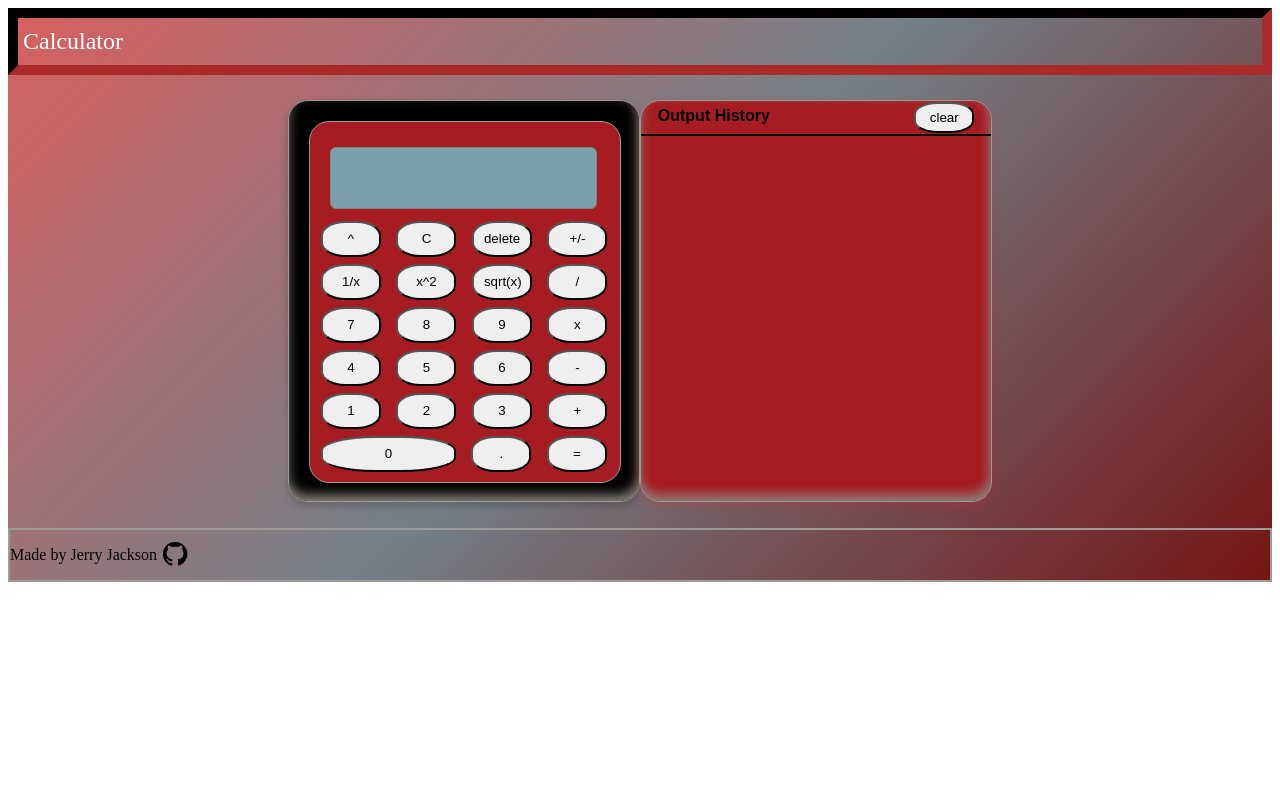
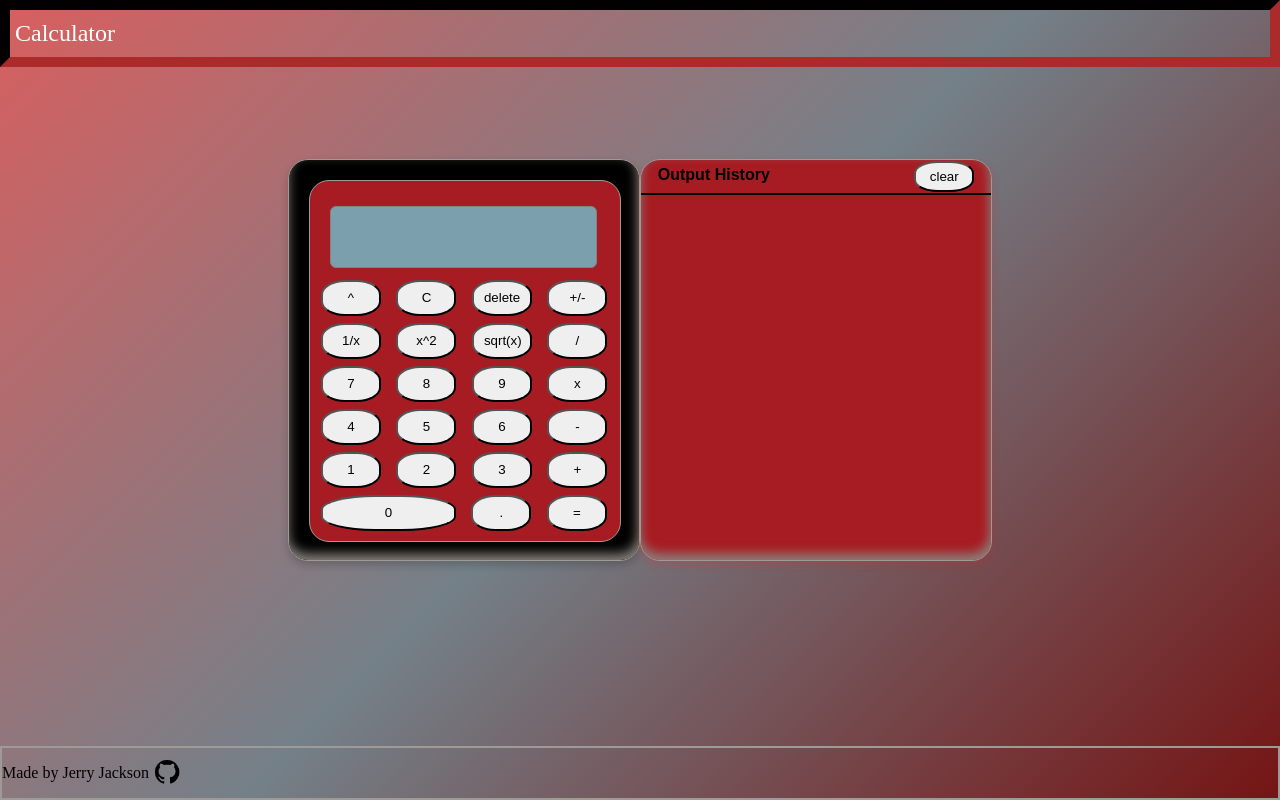
Before and after one commit to jerrylj2/Calculator, a Flask app: page / in a window 1280 px wide. Run offline with Flask 2, Linux system fonts and the light colour scheme; lists and menus that the app fills with data are empty.

Commit message:
Making app spread full page

```diff
--- a/static/css/site.css
+++ b/static/css/site.css
@@ -1,5 +1,18 @@
-.body {
+body {
+  display: flex;
+  flex-direction: column;
+  min-height: 100vh;
   background: linear-gradient(135deg, #d85f5f 0%, #748088 50%, #751414 100%);
+  width: 100%;
+  margin: 0%;
+}
+
+.body-content {
+  display: flex;
+  flex-wrap: wrap;
+  align-items: center;
+  justify-content: center;
+  margin: auto;
 }
 
 .navbar {
@@ -8,14 +21,6 @@
   font-family: 'Times New Roman', Times, serif;
   color: white;
   padding: 10px 5px 10px 5px;
-}
-
-.body-content {
-  display: flex;
-  flex-wrap: wrap;
-  align-items: center;
-  justify-content: center;
-  margin: 2% 0;
 }
 
 .outer-box {
@@ -141,6 +146,7 @@ th {
 }
 
 footer {
+  margin-top: auto;
   border: 2px solid #9e9b97;
 }
 
--- a/templates/calculator.html
+++ b/templates/calculator.html
@@ -10,7 +10,7 @@
         <link rel="stylesheet" type="text/css" href="{{ url_for('static', filename='css/site.css')}}" />
     </head>
 
-    <div class="body">
+    <body>
         <div class="navbar">
             <div class="navbar-brand">Calculator</div>
         </div>
@@ -139,7 +139,7 @@
                 </span>
             </p>
         </footer>
-    </div>
+    </body>
 
     <script src="/static/js/calculator.js"></script>
 </html>
```
